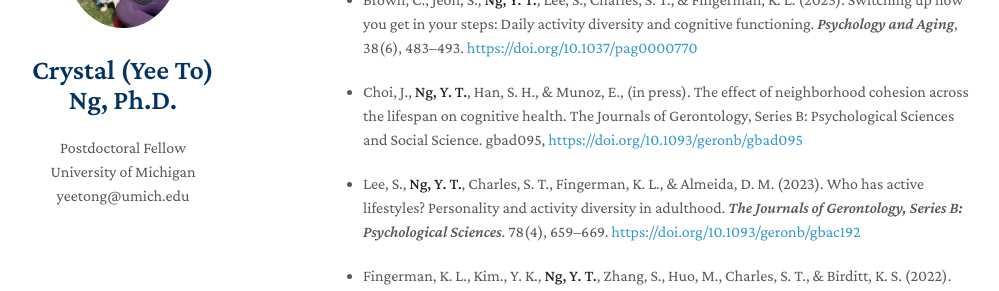
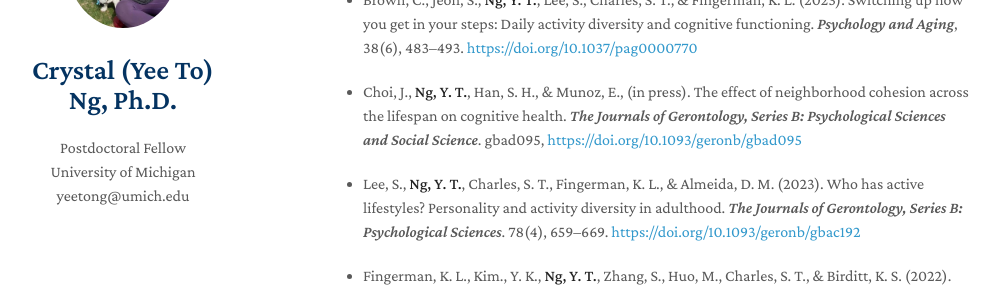
Before and after one commit to Crystal-ng/Crystal-ng.github.io, a Jekyll site: the page built from index.md, in a window 1280 px wide and 900 px high, scrolled down 1242 px. Shown: the part 177-468 px from the top of the window, without its empty margins (147-1146 px from the left). Built offline with Jekyll 4.4.1, drawn with Linux system fonts in a browser that asks for light colours; nearby versions of some CDN libraries; a style sheet for code colours, icons or effects is not loaded; our own code applies the rules of GitHub Pages for plain Markdown files.

```diff
--- a/index.md
+++ b/index.md
@@ -44,7 +44,7 @@ My name is Crystal Ng. I am a postdoctoral fellow at the University of Michigan
 
 - Brown, C., Jeon, S., **Ng, Y. T.**, Lee, S., Charles, S. T., & Fingerman, K. L. (2023). Switching up how you get in your steps: Daily activity diversity and cognitive functioning. *Psychology and Aging*, 38(6), 483–493. [https://doi.org/10.1037/pag0000770](https://doi.org/10.1037/pag0000770)
 
-- Choi, J., **Ng, Y. T.**, Han, S. H., & Munoz, E., (in press). The effect of neighborhood cohesion across the lifespan on cognitive health. The Journals of Gerontology, Series B: Psychological Sciences and Social Science. gbad095, [https://doi.org/10.1093/geronb/gbad095](https://doi.org/10.1093/geronb/gbad095)
+- Choi, J., **Ng, Y. T.**, Han, S. H., & Munoz, E., (in press). The effect of neighborhood cohesion across the lifespan on cognitive health. *The Journals of Gerontology, Series B: Psychological Sciences and Social Science*. gbad095, [https://doi.org/10.1093/geronb/gbad095](https://doi.org/10.1093/geronb/gbad095)
 
 - Lee, S., **Ng, Y. T.**, Charles, S. T., Fingerman, K. L., & Almeida, D. M. (2023). Who has active lifestyles? Personality and activity diversity in adulthood. *The Journals of Gerontology, Series B: Psychological Sciences*. 78(4), 659–669. [https://doi.org/10.1093/geronb/gbac192](https://doi.org/10.1093/geronb/gbac192)
 
```
